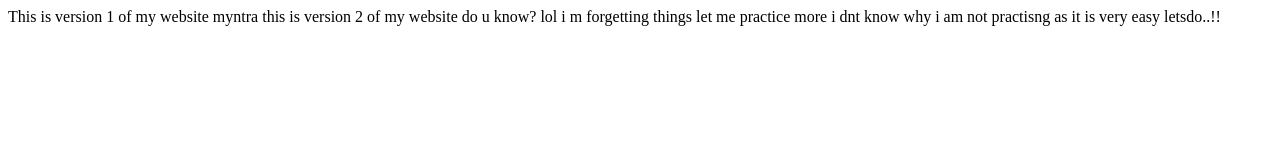
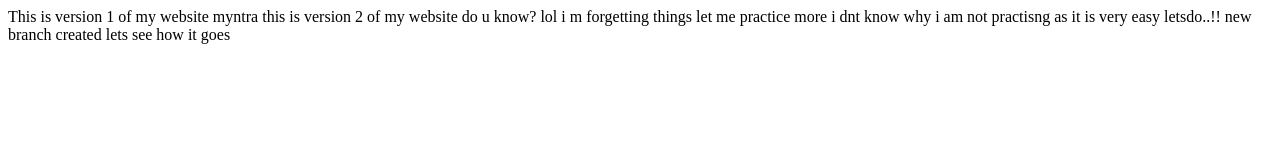
Before and after one commit to mohanreddyk324/myntra_repo, a plain HTML site: page index.html in a window 1280 px wide. Drawn offline with Linux system fonts and the light colour scheme.

Commit message:
modified in child_1 branch

```diff
--- a/index.html
+++ b/index.html
@@ -7,5 +7,5 @@ lol i m forgetting things
 let me practice more
 i dnt know why i am not practisng as it is very easy
 letsdo..!!
-
+new branch created lets see how it goes
 </html>
```
